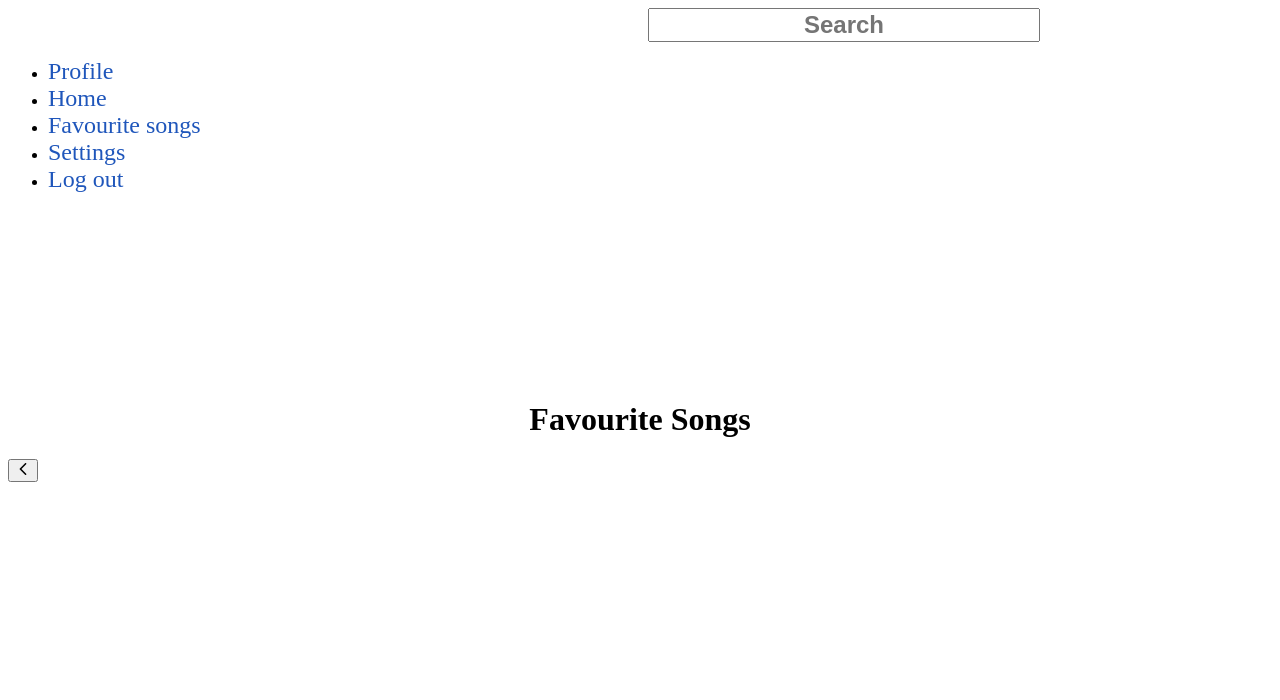
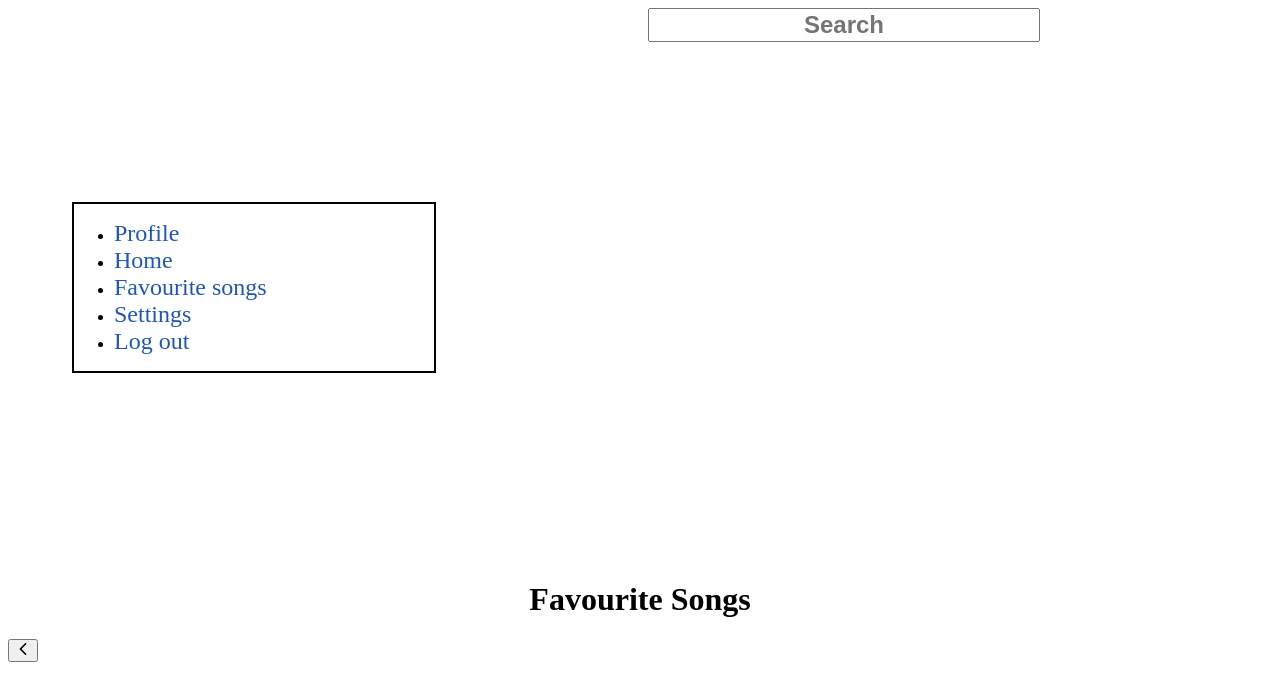
Before and after one commit to ignatmatei/GlobalWaves, a Vue app in the folder fe/GlobalWaves/: page /favourite-songs in a window 1280 px wide. Shown: the top 700 px of the page. Built offline with nearby package versions, Linux system fonts and the light colour scheme.

Commit message:
tried creating a better layout, might be worse

```diff
--- a/fe/GlobalWaves/src/components/UserMenu.vue
+++ b/fe/GlobalWaves/src/components/UserMenu.vue
@@ -1,6 +1,9 @@
 <template>
    <div class="card flex justify-content-center">
-        <Menu :model="items" />
+        <Menu :model="items" style="  border-color: black;
+    border-style: solid;
+    border-width: 2px;
+    width: 30%;"/>
     </div>
    </template>
 
@@ -50,6 +53,9 @@ const items = ref([
 <script lang="ts">
 </script>
 <style scoped>
+.p-menu {
+    width: 80%;
+}
 :deep(.p-menuitem-text) {
     font-size: 1.5rem;
     font-weight: 60;
--- a/fe/GlobalWaves/src/pages/FavouriteSongs.vue
+++ b/fe/GlobalWaves/src/pages/FavouriteSongs.vue
@@ -1,6 +1,7 @@
 <template>
     <SearchBar />
-    <UserMenu  />
+    <UserMenu  style = "margin-top: 10em;
+    margin-left: 4em;"/>
     <div class="p-d-flex p-flex-column p-jc-center p-ai-center">
         <h1 class="p-m-0" style="text-align: center; margin-top: 6.5em;">Favourite Songs</h1>
         <Carousel :value="songs" :numVisible="3" :numScroll="1" :circular="true" >
@@ -31,6 +32,7 @@
 import Carousel from 'primevue/carousel';
 import { songs } from '../assets/songs';
 import {playlists} from '../assets/playlists';
+import  Divider  from 'primevue/divider';
 import SearchBar from '../components/SearchBar.vue';
 import UserMenu from '../components/UserMenu.vue';
 
--- a/fe/GlobalWaves/src/pages/HomePage.vue
+++ b/fe/GlobalWaves/src/pages/HomePage.vue
@@ -2,7 +2,9 @@
     <SearchBar />
     <div class="parent">
      <div class="child">
-    <UserMenu  />
+    <UserMenu  style = " width: 240%;
+    margin-top: 10em;
+    margin-left: 4em;" />
     </div>
     <div class="child">
         <h1 class="p-m-0" style="text-align: center; margin-top: 6.5em;">My unique playlists</h1>
```
